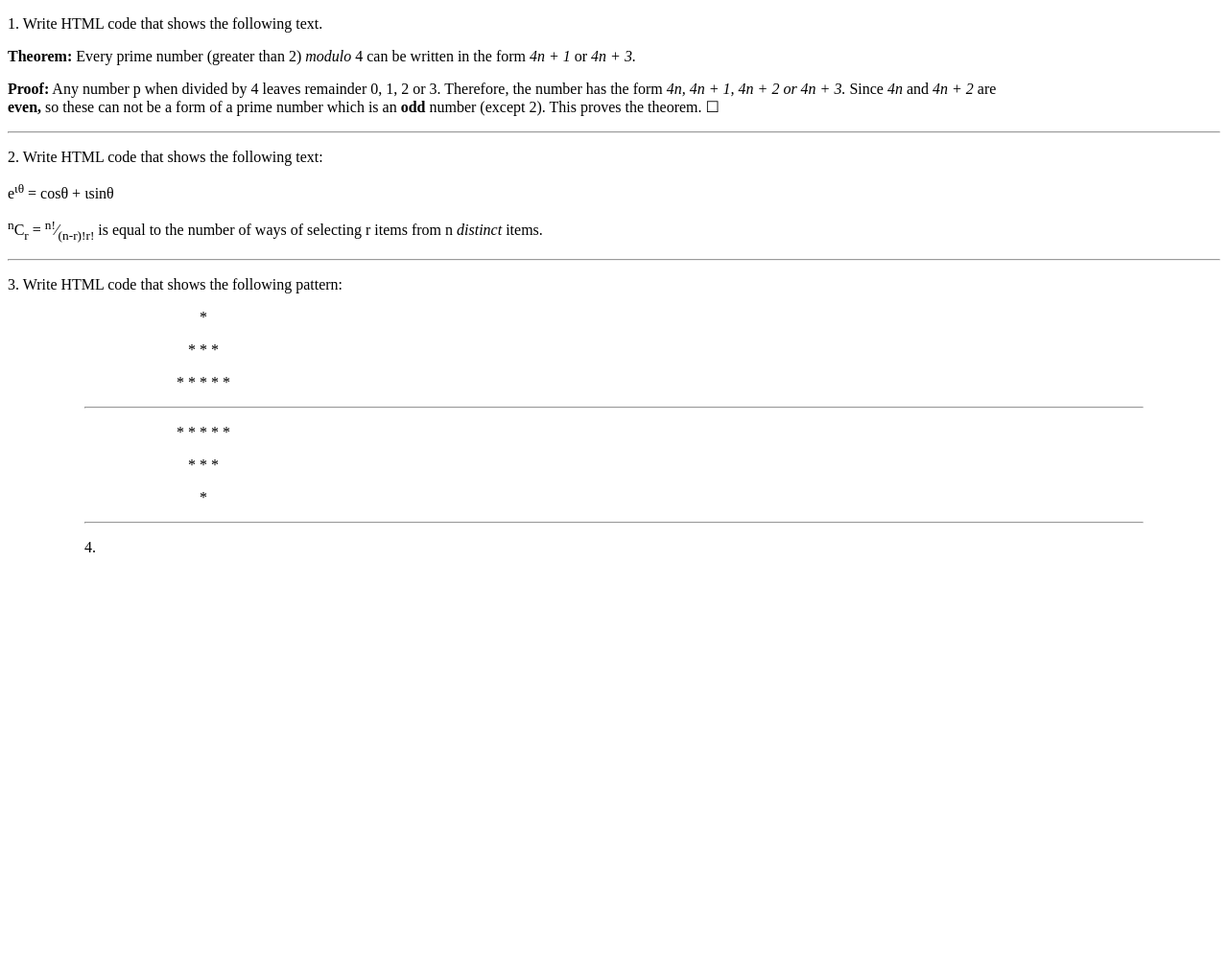
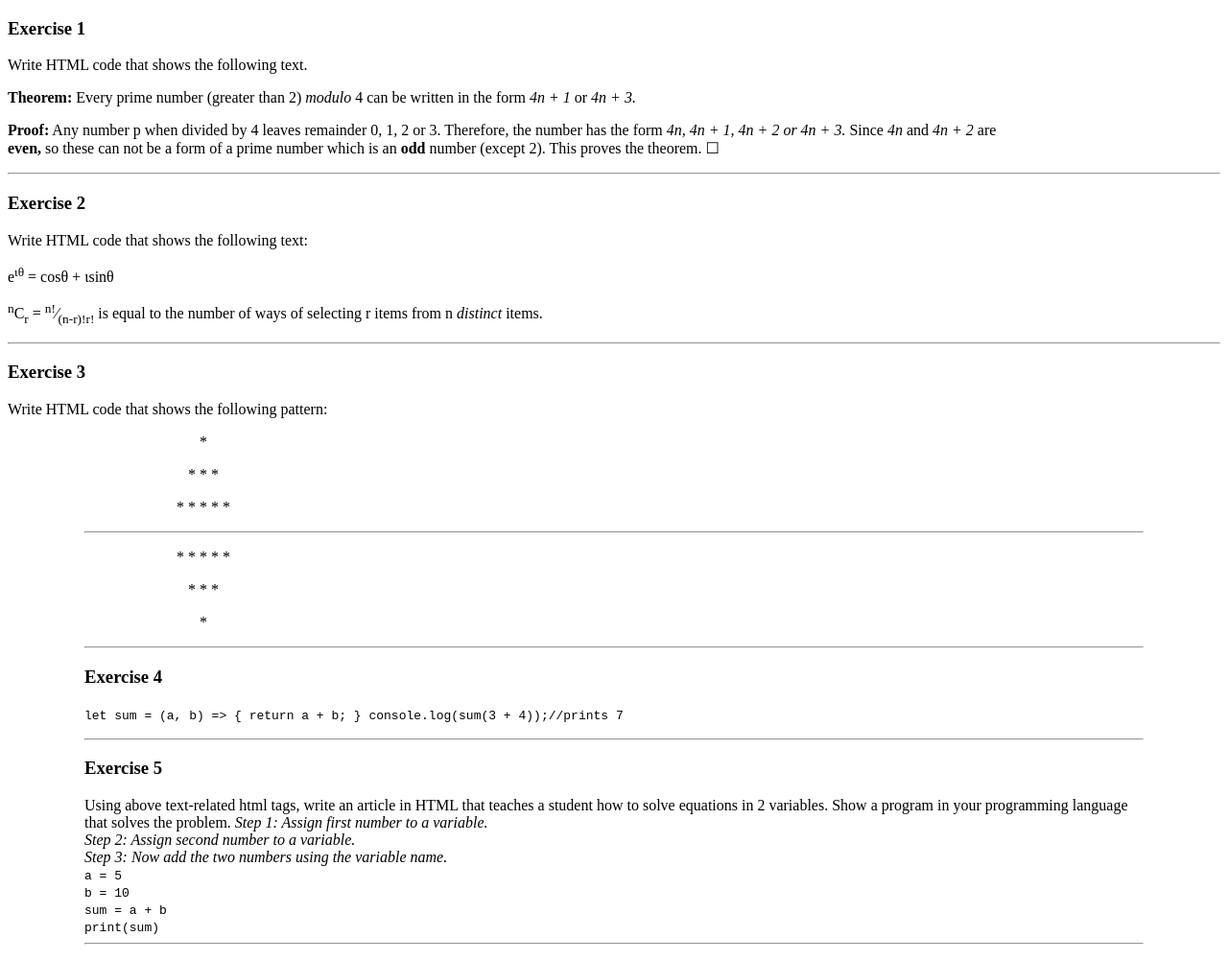
Before and after one commit to jeevan-s23/Interent, a plain HTML site: page index.html in a window 1280 px wide. Shown: the whole page at 96% size. Before the commit the page ends 800 px from the top, so only its background shows below. Drawn offline with Linux system fonts and the light colour scheme.

Commit message:
exercise

```diff
--- a/index.html
+++ b/index.html
@@ -7,15 +7,19 @@
 
     <html>
     <body>
-        <p>1. Write HTML code that shows the following text.</p>
+        <p><h3>Exercise 1</h3> Write HTML code that shows the following text.</p>
         <p><b>Theorem:</b> Every prime number (greater than 2)<em> modulo</em> 4 can be written in the form<em> 4n + 1</em> or<em> 4n + 3.</em></p>
         <p><b>Proof:</b> Any number p when divided by 4 leaves remainder 0, 1, 2 or 3. Therefore, the number has the form<em> 4n, 4n + 1, 4n + 2 or 4n + 3.</em> Since<em> 4n </em>and <em> 4n + 2</em> are<br><strong>even,</strong> so these can not be a form of a prime number which is an<strong> odd</strong> number (except 2). This proves the theorem. &#9744;</p>
         <hr/>
-        <p>2. Write HTML code that shows the following text:</p>
+
+
+        <p><h3>Exercise 2</h3> Write HTML code that shows the following text:</p>
         <p>e<sup>&#617&#952</sup> = cos&#952 + &#617sin&#952</p>
         <p><sup>n</sup>C<sub>r</sub> = <sup>n!</sup>⁄<sub>(n-r)!r!</sub> is equal to the number of ways of selecting r items from n <em>distinct</em> items.</p>
         <hr/>
-        <p>3. Write HTML code that shows the following pattern:</p>
+
+
+        <p><h3>Exercise 3</h3> Write HTML code that shows the following pattern:</p>
         <p><blockquote><blockquote><blockquote><blockquote><blockquote>*</blockquote></blockquote></blockquote></blockquote></blockquote></p>
         <p><blockquote><blockquote><blockquote><blockquote>&nbsp;&nbsp;&nbsp;&nbsp;&nbsp;&nbsp;&nbsp;* * *<blockquote></blockquote></blockquote></blockquote></p>
         <p><blockquote><blockquote>&nbsp;&nbsp;&nbsp;&nbsp;* * * * *</blockquote></blockquote></p>
@@ -24,6 +28,29 @@
         <p><blockquote><blockquote>&nbsp;&nbsp;&nbsp;&nbsp;&nbsp;&nbsp;&nbsp;* * *</blockquote></blockquote></p>
         <p><blockquote><blockquote><blockquote>*</blockquote></blockquote></blockquote></p>
         <hr/>
-        <p>4.</p>
+
+
+        <p><h3>Exercise 4</h3>
+        <code>
+        let sum = (a, b) => {
+        return a + b;
+        }
+        console.log(sum(3 + 4));//prints 7
+        </code>
+        </p>
+        <hr/>
+
+        <p><h3>Exercise 5</h3>Using above text-related html tags, write an article in HTML that teaches a student how to solve equations in 2 variables. Show a program in your programming language that solves the problem.
+        <i>Step 1: Assign first number to a variable.<br>
+        Step 2: Assign second number to a variable.<br>
+        Step 3: Now add the two numbers using the variable name.<br></i>
+        <code>
+        a = 5<br>
+        b = 10<br>
+        sum = a + b <br>
+        print(sum)<br>
+        </code>
+    <hr/></p>
+
     </body>
 </html>
```
